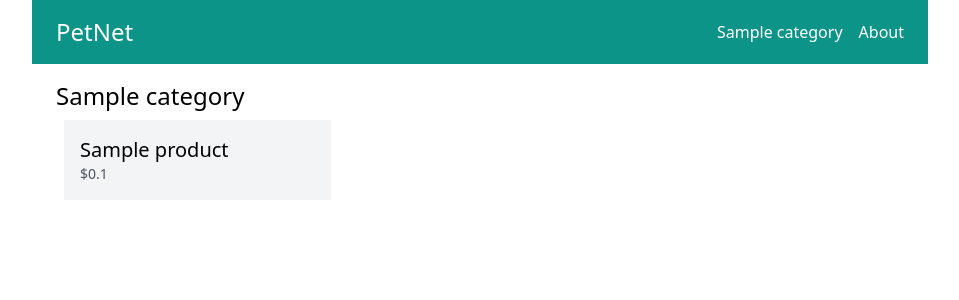
After one commit to vladiiii/EcomDjango, a Django app: template store/templates/store/category_detail.html in a window 1280 px wide. The commit adds this page. Shown: the top 300 px of the page, without its empty margins (160-1119 px from the left). Run offline with Django 4.2, Linux system fonts and the light colour scheme; the template is opened without the code that fills it: values that come from a table or form of the project are taken from there, others are empty; tables that the repository leaves empty hold one stand-in row (values such as "Sample post"); some libraries are stand-ins or nearby versions.

Commit message:
added category detail

```diff
--- a/core/templates/core/base.html
+++ b/core/templates/core/base.html
@@ -1,3 +1,4 @@
+{% load menu %}
 <!DOCTYPE html>
 <html>
   <head>
@@ -13,8 +14,8 @@
       <div class="logo">
         <a href="/" class="text-white text-2xl">PetNet</a>
       </div>
-      <div class="menu">
-        <a href="{% url 'about' %}" class="text-white">About</a>
+      <div class="menu flex space-x-4">
+        {% menu %}
       </div>
     </nav>
 
--- a/core/templates/core/frontpage.html
+++ b/core/templates/core/frontpage.html
@@ -9,7 +9,7 @@ welcome
         {% for product in products %}
             <div class="product w-1/3 p-2">
                 <div class="bg-gray-100 p-4">
-                    <a href="{% url 'product_detail' product.slug %}">
+                    <a href="{% url 'product_detail' product.category.slug product.slug %}">
                         <h2 class="text-xl">{{product.title}}</h2>
                         <p class="text-sm text-gray-600">${{product.get_display_price}}</p>
                     </a>
--- /dev/null
+++ b/core/templates/core/menu.html
@@ -0,0 +1,5 @@
+{% for category in categories %}
+    <a href="{% url 'category_detail' category.slug %}" class="text-white">{{category.title}}</a>
+{% endfor %}
+
+<a href="{% url 'about' %}" class="text-white">About</a>
--- /dev/null
+++ b/store/templates/store/category_detail.html
@@ -0,0 +1,22 @@
+{% extends "core/base.html" %}
+
+{% block title %}
+    {{category.title}}
+{% endblock title %}
+
+{% block content %}
+<h1 class="text-2xl">{{category.title}}</h1>
+
+<div class="flex flex-wrap ">
+    {% for product in products %}
+        <div class="product w-1/3 p-2">
+            <div class="bg-gray-100 p-4">
+                <a href="{% url 'product_detail' product.category.slug product.slug %}">
+                    <h2 class="text-xl">{{product.title}}</h2>
+                    <p class="text-sm text-gray-600">${{product.get_display_price}}</p>
+                </a>
+            </div>
+        </div>
+    {% endfor %}
+</div>
+{% endblock content %}
--- /dev/null
+++ b/store/templatetags/menu.py
@@ -0,0 +1,10 @@
+from django import template
+from store.models import Category
+
+register = template.Library()
+
+
+@register.inclusion_tag("core/menu.html")
+def menu():
+    categories = Category.objects.all()
+    return {"categories": categories}
--- a/store/urls.py
+++ b/store/urls.py
@@ -2,5 +2,6 @@ from django.urls import path
 from . import views
 
 urlpatterns = [
-    path("<slug:slug>/", views.product_detail, name="product_detail"),
+    path("<slug:category_slug>/<slug:slug>/", views.product_detail, name="product_detail"),
+    path("<slug:slug>/", views.category_detail, name="category_detail"),
 ]
```
Also changed, not shown: store/views.py (+8 -2 lines), store/templatetags/__init__.py (added).
